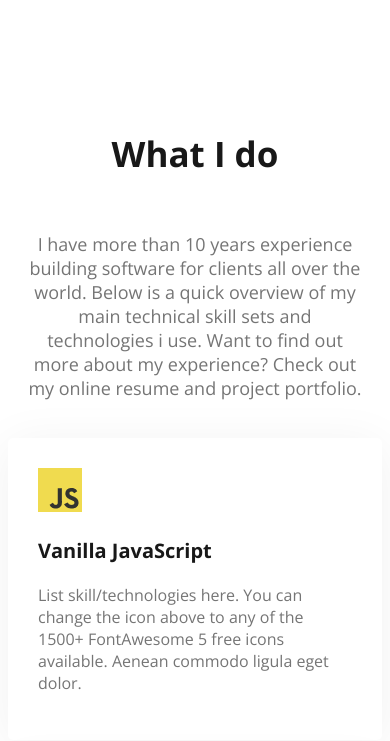
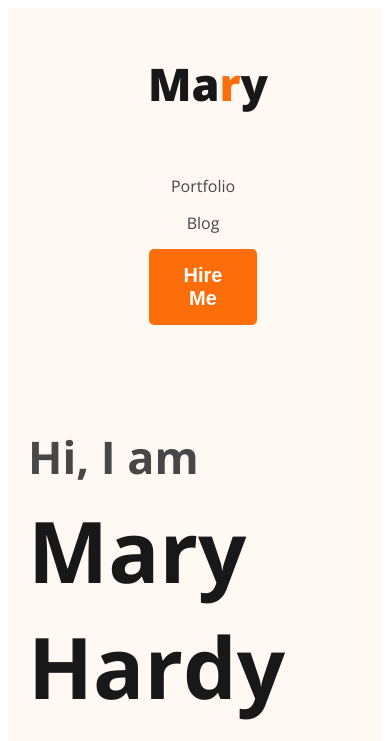
Before and after one commit to raihanshezan98/module-8, a plain HTML site: page Responsive Developer Portfolio/index.html in a window 390 px wide. Shown: the top 741 px of the page. Drawn offline with nearby package versions, Linux system fonts and the light colour scheme.

Commit message:
responsive done for small device

```diff
--- a/Responsive Developer Portfolio/Styles/portfolio.css
+++ b/Responsive Developer Portfolio/Styles/portfolio.css
@@ -12,6 +12,7 @@ body {
     font-size: 20px;
     font-weight: 700;
     padding: 15px 35px;
+    cursor: pointer;
 }
 
 
@@ -298,18 +299,43 @@ textarea {
 
 @media screen and (max-width: 576px) {
 
+    .header {
+        background-image: none;
+    }
+
+    nav, .banner,
+    nav > ul,
     .skills-container,
     .resume-container,
+    .about-info-container,
     footer {
         flex-direction: column;
     }
 
+    .banner > .profile-pic {
+        width: 100%;
+    }
+
+    nav > ul{
+        gap: 15px;
+    }
+
+    .btn-primary{
+        margin-bottom: 20px;
+    }
+
+    #contact-btn{
+        margin-left: 0;
+    }
+
+    .banner,
     #what-i-do-description,
-    .resume-container {
+    .resume-container,
+    .about {
         padding: 20px;
     }
 
-    footer {
+     footer {
         padding: 10px;
     }
 
@@ -330,4 +356,5 @@ textarea {
     footer {
         padding: 30px;
     }
+    /* eyta korinai cause time chilo na */
 }
--- a/Responsive Developer Portfolio/index.html
+++ b/Responsive Developer Portfolio/index.html
@@ -14,7 +14,7 @@
 
 <body>
 
-    <header class="header hide">
+    <header class="header">
         <nav>
             <h3 class="nav-title">Ma<span class="letter-r">r</span>y</h3>
             <ul>
@@ -40,7 +40,7 @@
 
     <main>
         <!-- About section  -->
-        <section class="about hide">
+        <section class="about">
             <h3 class="section-title">About Me</h3>
             <p class="section-description">I, m a designer & developer with a passion for web design. I enjoy developing
                 simple, clean and slick websites that provide real value to the end user. Thousands of clients have
@@ -48,7 +48,7 @@
                 clients requirements in our mata.</p>
 
             <div class="about-info-container">
-                <!-- .about-info*4>h4.about-title+p.info     cheatsheet-->
+                <!-- .about-info*4>h4.about-title+p.info     cheatsheet -->
                 <div class="about-info">
                     <h4 class="about-title">Name:</h4>
                     <p class="info">Mary Hardy</p>
```
